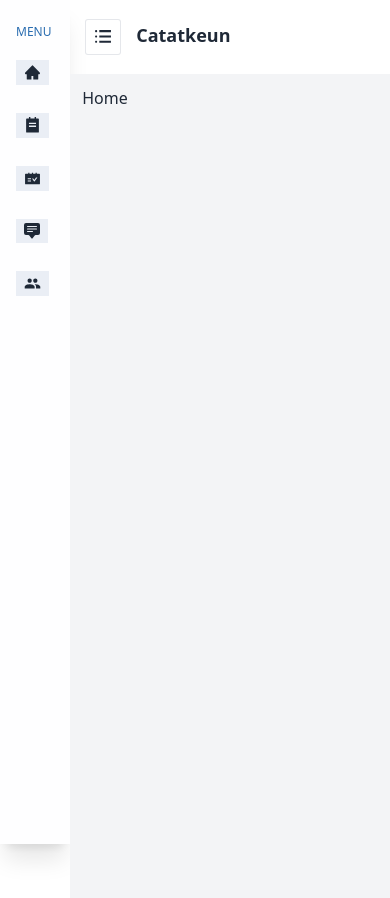
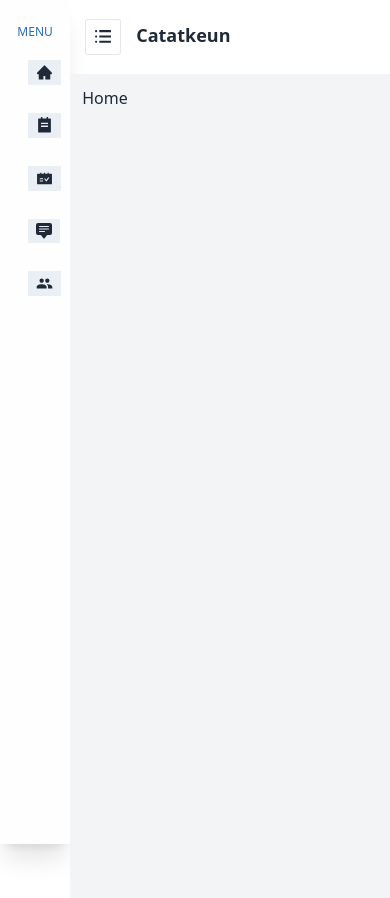
Before and after one commit to alvittoag/catatkeun, a React (Create React App) app: page / in a window 390 px wide. Shown: the top 898 px of the page. Built offline with nearby package versions, Linux system fonts and the light colour scheme.

Commit message:
fix transition on mobile first

```diff
--- a/src/components/Sidebar.jsx
+++ b/src/components/Sidebar.jsx
@@ -7,11 +7,11 @@ import { Link } from "react-router-dom";
 export const Sidebar = ({ toggleSidebar }) => {
   return (
     <div className="mt-1 w-full p-4">
-      <h1 className="text-xs font-medium py-1 text-[#2A6DB0]">MENU</h1>
+      <h1 className="flex text-xs font-medium py-1 text-[#2A6DB0] justify-center">MENU</h1>
       <div className="flex py-2 flex-col gap-3">
         {/* Menu 1 */}
         <Link to={"/"}>
-          <div className="flex items-center py-2 gap-4 group hover:bg-gray-300 hover:rounded-xl hover:px-3 w-full hover:cursor-pointer">
+          <div className="flex items-center py-2 gap-4 group hover:bg-gray-300 rounded-xl px-3 w-full hover:cursor-pointer transition duration-500 ease-in-out">
             <div className="bg-[#EAEEF5] hover:bg-white px-2 py-1">
               <AiFillHome size={17} />
             </div>
@@ -21,8 +21,8 @@ export const Sidebar = ({ toggleSidebar }) => {
 
         {/* Menu 2 */}
         <Link to={"/todolist"}>
-          <div className="flex items-center py-2 gap-4 group hover:bg-gray-300 hover:rounded-xl hover:px-3 w-full hover:cursor-pointer">
-            <div className="bg-[#EAEEF5] px-2 py-1">
+          <div className="flex items-center py-2 gap-4 group hover:bg-gray-300 rounded-xl px-3 w-full hover:cursor-pointer transition duration-500 ease-in-out">
+            <div className="bg-[#EAEEF5] hover:bg-white px-2 py-1">
               <RiTodoFill size={17} />
             </div>
             {toggleSidebar ? null : <p>Todo List</p>}
@@ -31,8 +31,8 @@ export const Sidebar = ({ toggleSidebar }) => {
 
         {/* Menu 3 */}
         <Link to={"/schedule"}>
-          <div className="flex items-center py-2 gap-4 group hover:bg-gray-300 hover:rounded-xl hover:px-3 w-full hover:cursor-pointer">
-            <div className="bg-[#EAEEF5] px-2 py-1">
+          <div className="flex items-center py-2 gap-4 group hover:bg-gray-300 rounded-xl px-3 w-full hover:cursor-pointer transition duration-500 ease-in-out">
+            <div className="bg-[#EAEEF5] hover:bg-white px-2 py-1">
               <AiFillSchedule size={17} />
             </div>
             {toggleSidebar ? null : <p>Schedule Manager</p>}
@@ -41,8 +41,8 @@ export const Sidebar = ({ toggleSidebar }) => {
 
         {/* Menu 4 */}
         <Link to={"/chat"}>
-          <div className="flex items-center py-2 gap-4 group hover:bg-gray-300 hover:rounded-xl hover:px-3 w-full hover:cursor-pointer">
-            <div className="bg-[#EAEEF5] px-2 py-1">
+          <div className="flex items-center py-2 gap-4 group hover:bg-gray-300 rounded-xl px-3 w-full hover:cursor-pointer transition duration-500 ease-in-out">
+            <div className="bg-[#EAEEF5] hover:bg-white px-2 py-1">
               <BsFillChatSquareTextFill size={16} />
             </div>
             {toggleSidebar ? null : <p>Chat</p>}
@@ -51,8 +51,8 @@ export const Sidebar = ({ toggleSidebar }) => {
 
         {/* Menu 5 */}
         <Link to={"/group"}>
-          <div className="flex items-center py-2 gap-4 group hover:bg-gray-300 hover:rounded-xl hover:px-3 w-full hover:cursor-pointer">
-            <div className="bg-[#EAEEF5] px-2 py-1">
+          <div className="flex items-center py-2 gap-4 group hover:bg-gray-300 rounded-xl px-3 w-full hover:cursor-pointer transition duration-500 ease-in-out">
+            <div className="bg-[#EAEEF5] hover:bg-white px-2 py-1">
               <MdGroup size={17} />
             </div>
             {toggleSidebar ? null : <p>Group</p>}
```
